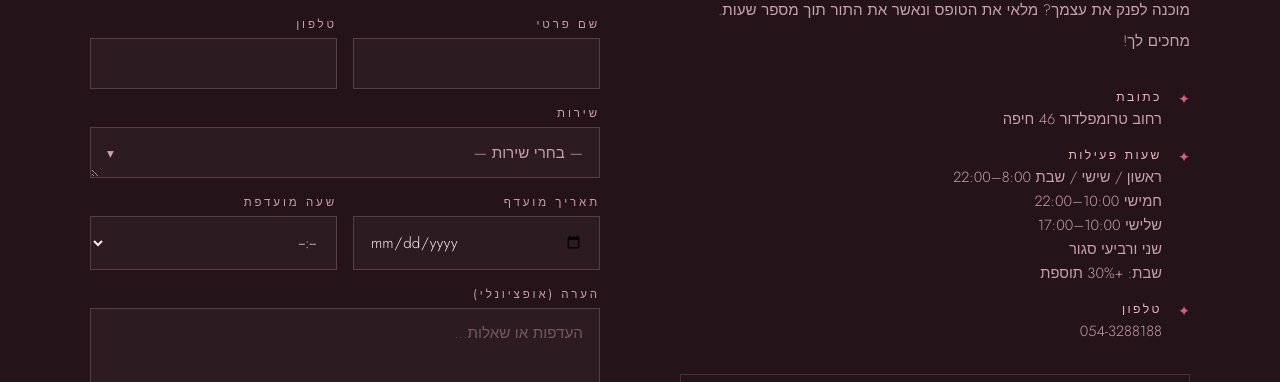
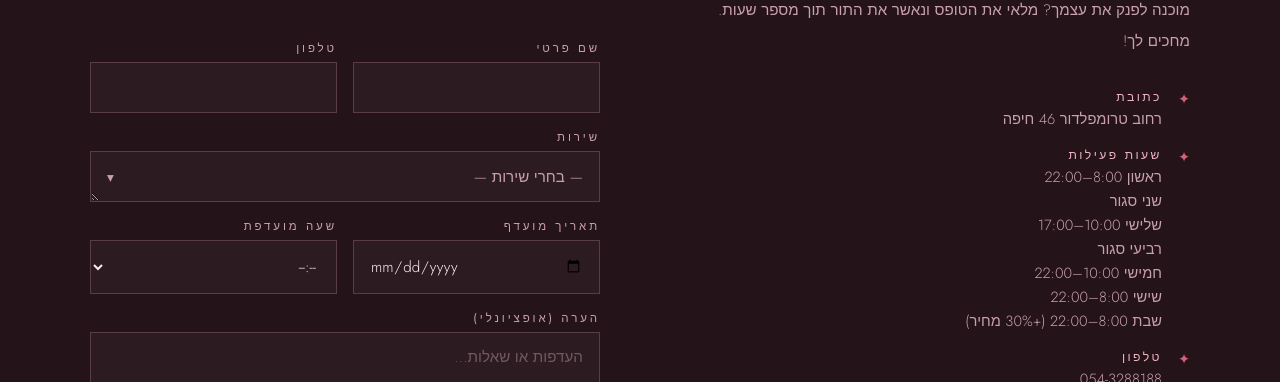
Before and after one commit to YanivErlich/nail-salon, a React (Vite) app: page / in a window 1280 px wide. Shown: the part 3780-4162 px from the top of the page. Built offline with nearby package versions, Linux system fonts and the light colour scheme; grey boxes are pictures that could not be loaded; a web font is replaced by a local one.

Commit message:
describe what you changed

```diff
--- a/src/components/Booking.jsx
+++ b/src/components/Booking.jsx
@@ -120,20 +120,21 @@ export default function Booking({ t }) {
     const totalMax = Math.round(totals.reduce((s, p) => s + p.max, 0) * multiplier)
     const totalStr = totalMin === totalMax ? `₪ ${totalMin}` : `₪ ${totalMin}–${totalMax}`
 
-    const msg = [
-      `היי פולינה! 👋 אני רוצה לקבוע תור:`,
-      ``,
-      `👤 שם: ${name}`,
-      `📱 טלפון: ${phone}`,
-      `📅 תאריך: ${formattedDate}`,
-      `🕐 שעה: ${time}`,
-      ``,
-      `💅 שירותים:`,
+    const lines = [
+      '\u{1F44B} היי פולינה! אני רוצה לקבוע תור:',
+      '',
+      `\u{1F464} שם: ${name}`,
+      `\u{1F4F1} טלפון: ${phone}`,
+      `\u{1F4C5} תאריך: ${formattedDate}`,
+      `\u{1F550} שעה: ${time}`,
+      '',
+      '\u{1F485} שירותים:',
       ...pricedServices,
-      saturday ? `⚠️ שבת: תוספת 30%` : null,
-      `💰 סה״כ: ${totalStr}`,
-      note ? `\n📝 הערה: ${note}` : null,
-    ].filter(Boolean).join('\n')
+      saturday ? '⚠️ שבת: תוספת 30%' : null,
+      `\u{1F4B0} סה״כ: ${totalStr}`,
+      note ? `\n\u{1F4DD} הערה: ${note}` : null,
+    ]
+    const msg = lines.filter(Boolean).join('\n')
 
     window.open(`${WHATSAPP_URL}?text=${encodeURIComponent(msg)}`, '_blank')
 
--- a/src/i18n.js
+++ b/src/i18n.js
@@ -36,11 +36,13 @@ const translations = {
     addrLabel: 'Address', address: 'Trumpeldor Street 46, Haifa',
     hoursLabel: 'Hours',
     hours: [
-      'Sun / Fri / Sat  8:00–22:00',
+      'Sun  8:00–22:00',
+      'Mon  Closed',
+      'Tue  10:00–17:00',
+      'Wed  Closed',
       'Thu  10:00–22:00',
-      'Tue  10:00–17:00',
-      'Mon & Wed  Closed',
-      'Sat: +30% surcharge',
+      'Fri  8:00–22:00',
+      'Sat  8:00–22:00  (+30% price)',
     ],
     phoneLabel: 'Phone',
     closedMsg: 'The salon is closed on this day.',
@@ -105,11 +107,13 @@ const translations = {
     addrLabel: 'Адрес', address: 'улица Трумпельдора 46, Хайфа',
     hoursLabel: 'Часы работы',
     hours: [
-      'Вс / Пт / Сб  8:00–22:00',
+      'Вс  8:00–22:00',
+      'Пн  закрыто',
+      'Вт  10:00–17:00',
+      'Ср  закрыто',
       'Чт  10:00–22:00',
-      'Вт  10:00–17:00',
-      'Пн и Ср  закрыто',
-      'Сб: +30% надбавка',
+      'Пт  8:00–22:00',
+      'Сб  8:00–22:00  (+30% к цене)',
     ],
     phoneLabel: 'Телефон',
     closedMsg: 'Салон не работает в этот день.',
@@ -174,11 +178,13 @@ const translations = {
     addrLabel: 'כתובת', address: 'רחוב טרומפלדור 46 חיפה',
     hoursLabel: 'שעות פעילות',
     hours: [
-      'ראשון / שישי / שבת  8:00–22:00',
+      'ראשון  8:00–22:00',
+      'שני  סגור',
+      'שלישי  10:00–17:00',
+      'רביעי  סגור',
       'חמישי  10:00–22:00',
-      'שלישי  10:00–17:00',
-      'שני ורביעי  סגור',
-      'שבת: +30% תוספת',
+      'שישי  8:00–22:00',
+      'שבת  8:00–22:00  (+30% מחיר)',
     ],
     phoneLabel: 'טלפון',
     closedMsg: 'הסטודיו סגור ביום זה.',
```
